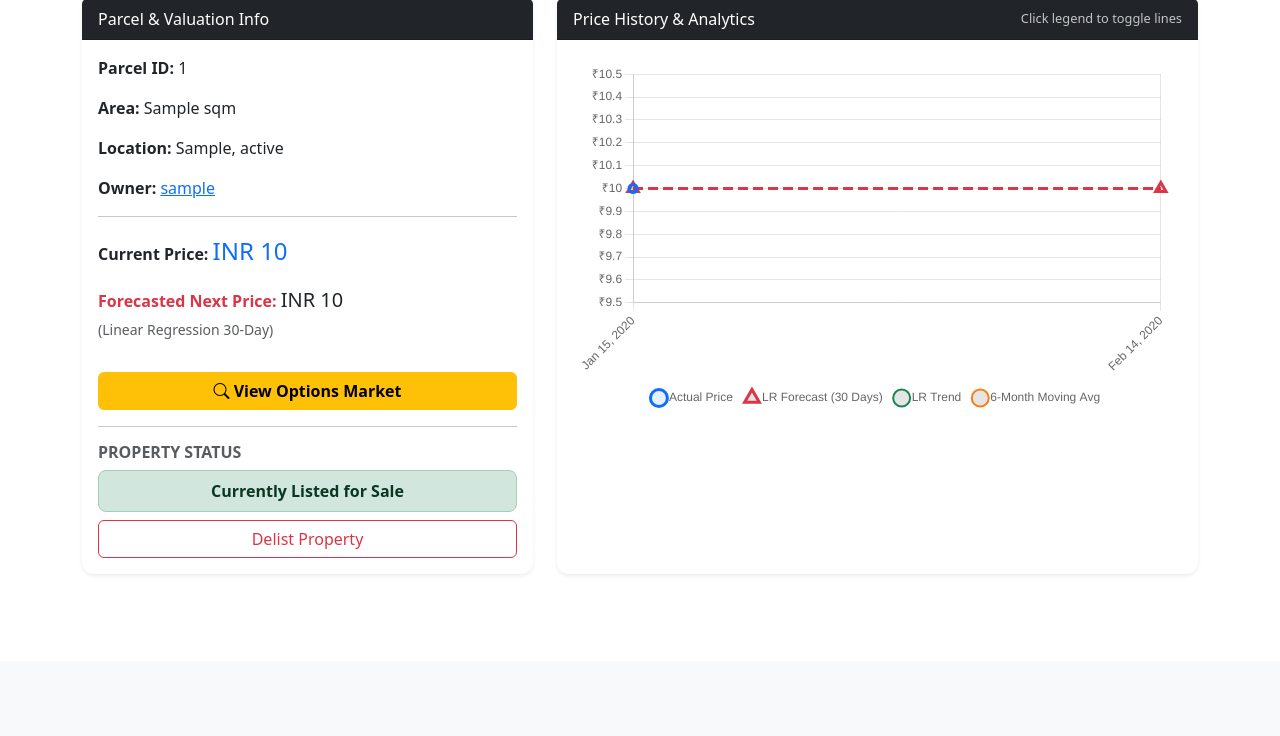
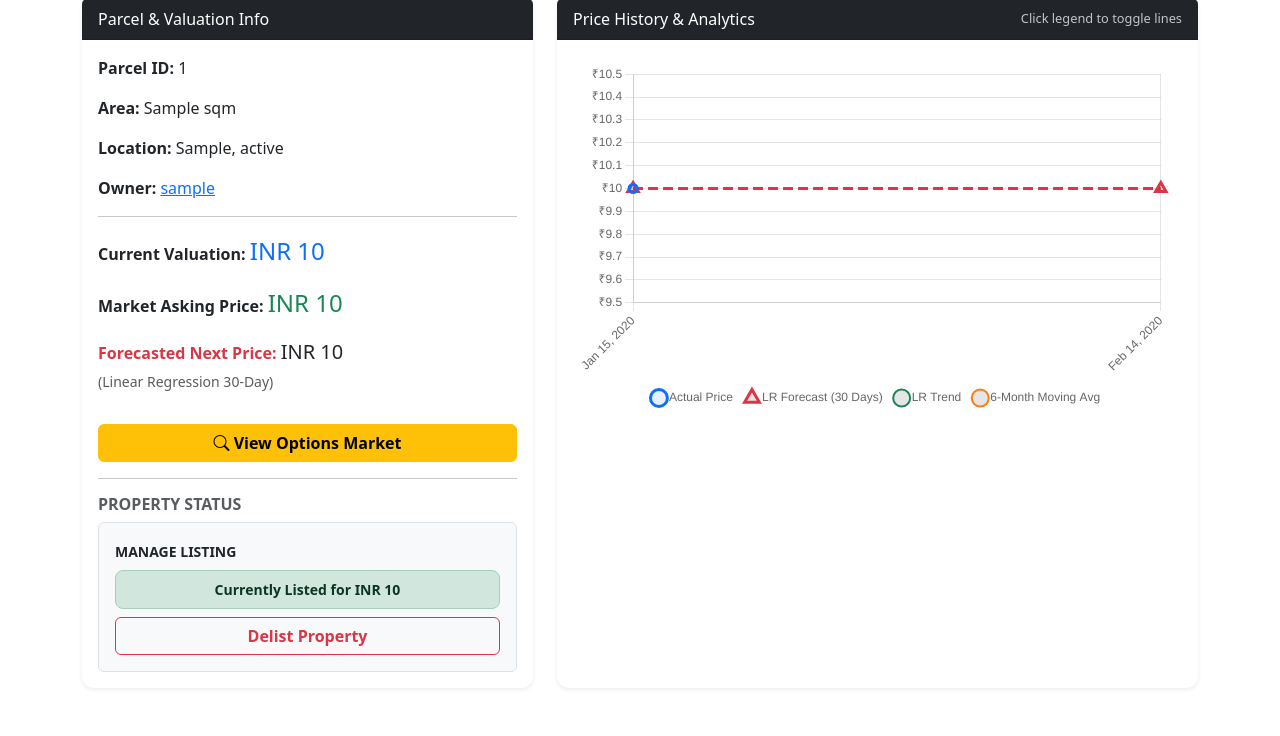
Before and after one commit to parthmistry903/land-options-trading, a Flask app: page /parcels/1 in a window 1280 px wide. Shown: the part 139-875 px from the top of the page. Before the commit the page ends 697 px from the top, so only its background shows below. Run offline with Flask 3, Linux system fonts and the light colour scheme; a user stored in the database is signed in; tables that the repository leaves empty or names only in its code hold one stand-in row (values such as "Sample post"); data that the repository does not hold is empty.

Commit message:
Update parcel detail template for price display

```diff
--- a/templates/parcel_detail.html
+++ b/templates/parcel_detail.html
@@ -12,7 +12,12 @@
                 <p><strong>Location:</strong> {{ parcel.city }}, {{ parcel.state }}</p>
                 <p><strong>Owner:</strong> <a href="{{ url_for('view_user', user_id=parcel.owner_user_id) }}">{{ parcel.owner_name }}</a></p>
                 <hr>
-                <p><strong>Current Price:</strong> <span class="text-primary fs-4">{{ current_price | inr }}</span></p>
+                <p><strong>Current Valuation:</strong> <span class="text-primary fs-4">{{ current_price | inr }}</span></p>
+
+                {% if parcel.is_for_sale and parcel.listing_price_inr %}
+                    <p><strong>Market Asking Price:</strong> <span class="text-success fs-4">{{ parcel.listing_price_inr | inr }}</span></p>
+                {% endif %}
+
                 {% if forecasted_price %}
                 <p><strong><span class="text-danger">Forecasted Next Price:</span></strong>
                     <span class="fs-5">{{ forecasted_price | inr }}</span>
@@ -28,24 +33,30 @@
                 <h5 class="mt-3 fs-6 fw-bold text-uppercase text-muted">Property Status</h5>
                 {% if current_user.is_authenticated %}
                     {% if current_user.id == parcel.owner_user_id %}
-                        <form method="POST" action="{{ url_for('toggle_sale', parcel_id=parcel.parcel_id) }}">
-                            {% if parcel.is_for_sale %}
-                                <div class="alert alert-success py-2 mb-2 text-center fw-bold">Currently Listed for Sale</div>
-                                <button type="submit" class="btn btn-outline-danger w-100">Delist Property</button>
-                            {% else %}
-                                <div class="alert alert-secondary py-2 mb-2 text-center text-muted">Not Listed for Sale</div>
-                                <button type="submit" class="btn btn-success w-100">List Property for Sale</button>
-                            {% endif %}
-                        </form>
+                        <div class="mt-2 p-3 border rounded bg-light">
+                            <label class="form-label fw-bold text-uppercase small">Manage Listing</label>
+                            <form action="{{ url_for('toggle_sale', parcel_id=parcel.parcel_id) }}" method="POST">
+                                {% if not parcel.is_for_sale %}
+                                    <div class="input-group mb-2">
+                                        <span class="input-group-text">₹</span>
+                                        <input type="number" name="asking_price" class="form-control" placeholder="Set Asking Price..." required>
+                                    </div>
+                                    <button type="submit" class="btn btn-success w-100 fw-bold">List for Sale</button>
+                                {% else %}
+                                    <div class="alert alert-success py-2 mb-2 text-center fw-bold small">Currently Listed for {{ parcel.listing_price_inr | inr }}</div>
+                                    <button type="submit" class="btn btn-outline-danger w-100 fw-bold">Delist Property</button>
+                                {% endif %}
+                            </form>
+                        </div>
                     {% else %}
                         {% if parcel.is_for_sale %}
                             <form method="POST" action="{{ url_for('buy_parcel', parcel_id=parcel.parcel_id) }}">
-                                <button type="submit" class="btn btn-danger w-100 py-2 fs-5" onclick="return confirm('Confirm purchase for {{ current_price | inr }}?');">
-                                    Buy Property Now
+                                <button type="submit" class="btn btn-danger w-100 py-2 fs-5" onclick="return confirm('Confirm purchase for {{ active_price | inr }}?');">
+                                    Buy Property for {{ active_price | inr }}
                                 </button>
                             </form>
                         {% else %}
-                            <button type="button" class="btn btn-secondary w-100 py-2" disabled>Owner has not listed for sale</button>
+                            <button type="button" class="btn btn-secondary w-100 py-2" disabled>Not Listed for Sale</button>
                         {% endif %}
                     {% endif %}
                 {% else %}
@@ -72,7 +83,7 @@
                     document.addEventListener("DOMContentLoaded", function() {
                         const chartData = JSON.parse(document.getElementById('chartDataJson').textContent);
                         if (chartData.dates.length === 0) {
-                            document.getElementById('priceChart').outerHTML = '<p class="text-center text-muted mt-5 pt-5">No price history data available to plot.</p>';
+                            document.getElementById('priceChart').outerHTML = '<p class="text-center text-muted mt-5 pt-5">No history data.</p>';
                             return;
                         }
                         const ctx = document.getElementById('priceChart').getContext('2d');
```
